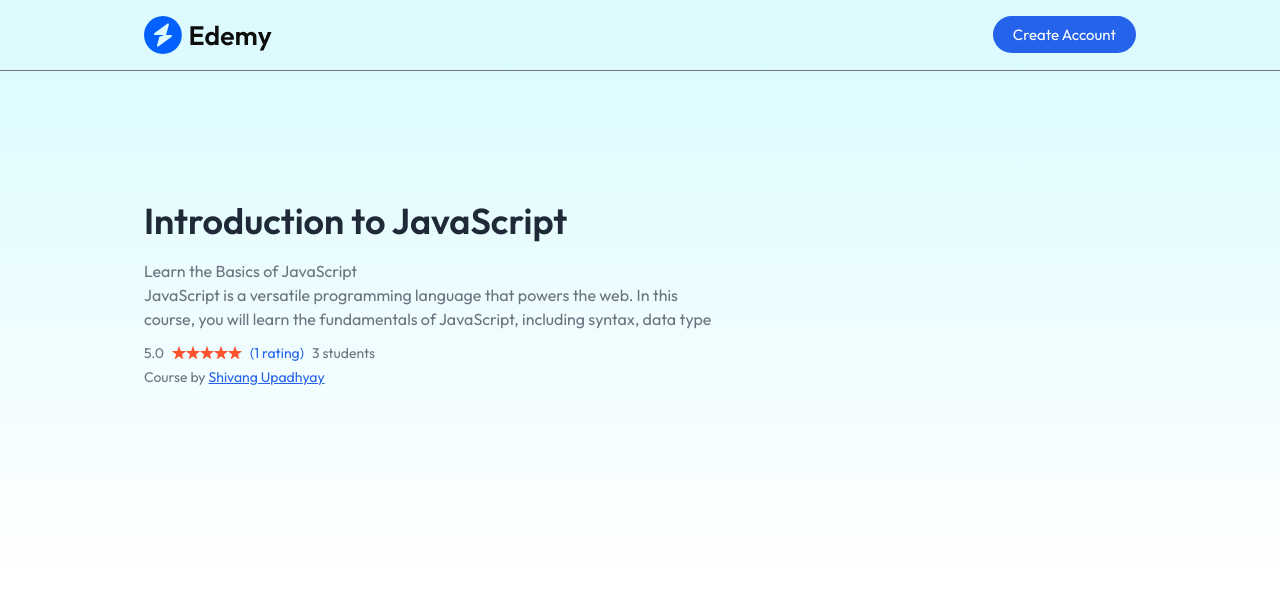
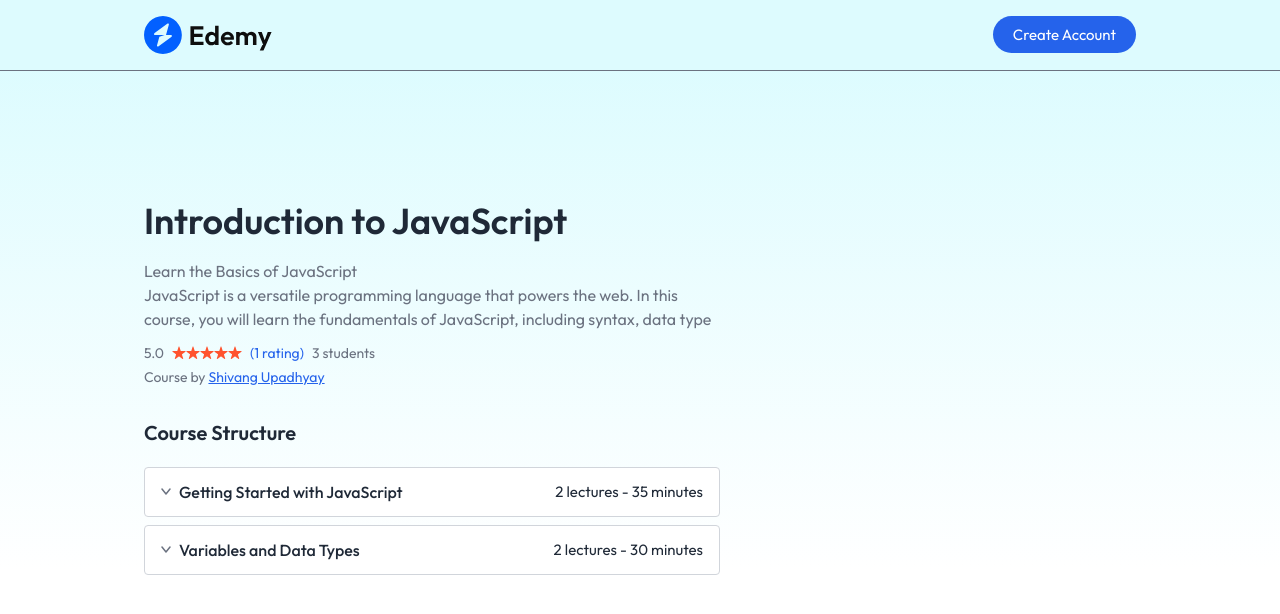
Before and after one commit to shivangupadhyy/LMS-Project, a React (Vite) app in the folder frontend/: page /course/605c72efb3f1c2b1f8e4e1a1 in a window 1280 px wide. Shown: the top 614 px of the page. Built offline with nearby package versions, Linux system fonts and the light colour scheme; no server answers.

Commit message:
student course list section 30% progress done

```diff
--- a/frontend/src/context/AppContext.jsx
+++ b/frontend/src/context/AppContext.jsx
@@ -1,7 +1,8 @@
 import { createContext, useEffect, useState } from "react";
 import { dummyCourses } from "../assets/assets";
 import { useNavigate } from "react-router-dom";
-
+import humanizeDuration from 'humanize-duration'
+;
 export const AppContext = createContext();
 
 export const AppContextProvider = (props) => {
@@ -26,12 +27,39 @@ export const AppContextProvider = (props) => {
     return totalRating / course.courseRatings.length
   }
 
+  const calculateChapterTime = (chapter)=>{
+    let time = 0
+    chapter.chapterContent.map((lecture)=> time += lecture.lectureDuration)
+    return humanizeDuration(time * 60* 1000,{units: ["h", "m"]})
+  }
+
+  const calculateCourseDuration = (course)=>{
+    let time = 0
+
+    course.courseContent.map((chapter)=>chapter.chapterContent.map(
+      (lecture)=>time += lecture.lectureDuration
+    ))
+
+    return humanizeDuration(time * 60 * 1000, {units: ["h", "m"]})
+  }
+
+  const calculateNoOfLecture = (course)=>{
+    let totalLecture = 0;
+    course.courseContent.forEach(chapter =>{
+      if(Array.isArray(chapter.chapterContent)){
+      totalLecture += chapter.chapterContent.length;
+      }
+    })
+    return totalLecture;
+  }
+
+
   useEffect(() => {
     fetchAllCourses();
   }, []);
   const value = {
     currency,
-    allCourses,navigate, calculateRating, isEducator, setIsEducator
+    allCourses,navigate, calculateRating, isEducator, setIsEducator,calculateNoOfLecture, calculateCourseDuration, calculateChapterTime
   };
   return (
     <AppContext.Provider value={value}>{props.children}</AppContext.Provider>
--- a/frontend/src/pages/student/CourseDetails.jsx
+++ b/frontend/src/pages/student/CourseDetails.jsx
@@ -3,13 +3,15 @@ import { useParams } from 'react-router-dom'
 import { AppContext } from '../../context/AppContext'
 import Loading from '../../components/student/Loading'
 import { assets } from '../../assets/assets'
+import humanizeDuration from 'humanize-duration'
 
 const CourseDetails = () => {
   const {id} = useParams()
 
   const [courseData, setCourseData] = useState(null)
+  const [openSections, setOpenSections] = useState({})
 
-  const {allCourses, calculateRating} = useContext(AppContext)
+  const {allCourses, calculateRating,calculateNoOfLecture, calculateCourseDuration, calculateChapterTime} = useContext(AppContext)
 
   const fetchCourseData = async ()=>{
     if (!allCourses || allCourses.length === 0) {
@@ -24,6 +26,14 @@ const CourseDetails = () => {
     fetchCourseData()
   },[allCourses, id])
 
+  const toggleSection = (index)=>{
+    setOpenSections((prev)=>(
+      {...prev,
+        [index]: !prev[index],
+      }
+    ))
+  }
+
   if (!courseData) {
     return (
       <div className='pt-20 px-8'>
@@ -32,7 +42,7 @@ const CourseDetails = () => {
     )
   }
 
-  return courseData ? (
+  return (
     <>
     <div className='relative'>
       <div className='absolute top-0 left-0 w-full h-section-height bg-gradient-to-b from-cyan-100/70 to-transparent'></div>
@@ -56,6 +66,40 @@ const CourseDetails = () => {
                   </div>
 
                   <p className='text-sm'>Course by <span className='text-blue-600 underline'>Shivang Upadhyay</span></p>
+                  <div className='pt-8 text-gray-800'>
+                      <h2 className='text-xl font-semibold'>Course Structure</h2>
+                      <div className='pt-5'>
+                        {courseData.courseContent.map((chapter, index)=>(
+                          <div key={index} className='border border-gray-300 bg-white mb-2 rounded'>
+                            <div className='flex items-center justify-between px-4 py-3  cursor-pointer select-none' onClick={()=> toggleSection(index)}>
+                              <div className='flex items-center gap-2'>
+                                <img src={assets.down_arrow_icon} alt="arrow  icon" />
+                                <p className='font-medium md:text-base text-sm'>{chapter.chapterTitle}</p>
+                              </div>
+                              <p className='text-sm md:text-default'>{chapter.chapterContent.length} lectures - {calculateChapterTime(chapter)}</p>
+                            </div>
+                            <div className={`overflow-hidden transition-all duration-300 ${openSections[index] ? 'max-h-96' : 'max-h-0'}`}>
+                              <ul className='list-disc md:pl-10 pl-4 pr-4 py-2 text-gray-600 border-t border-gray-300'>
+                                {chapter.chapterContent.map((lecture, i)=>(
+                                 <li key={i} className='flex items-start gap-2 py-1'>
+                                  <img src={assets.play_icon} alt="play icon" className='w-4 h-4 mt-1'/>
+                                  <div className='flex items-center justify-between w-full text-gray-800 text-xs md:text-default'>
+                                    <p>
+                                      {lecture.lectureTitle}</p>
+                                    <div className='flex gap-2'>
+                                      {lecture.isPreviewFree && <p className='text-blue-500 cursor-pointer'>Preview</p>}
+                                      <p>{humanizeDuration(lecture.lectureDuration * 60 * 1000, {units: ['h', 'm']})}</p>
+                                    </div>
+                                  </div>
+                                 </li>
+                                ))}
+                              </ul>
+                            </div>
+
+                          </div>
+                        ))}
+                      </div>
+                    </div>
         </div>
 
         {/* right section */}
@@ -65,7 +109,7 @@ const CourseDetails = () => {
       </div>
     </div>
     </>
-  ) : <Loading/>
+  )
 }
 
 export default CourseDetails
```
